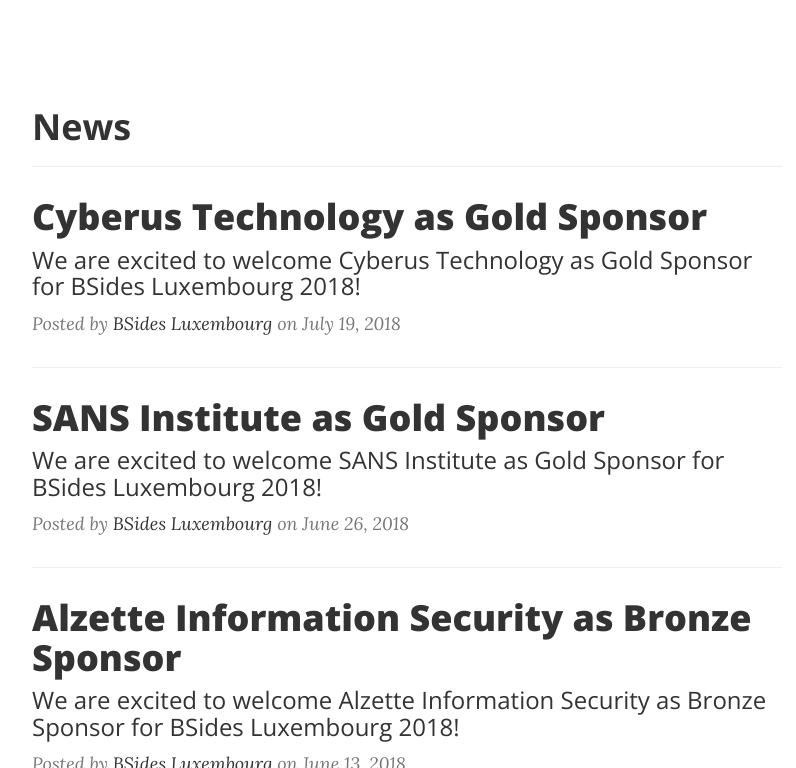
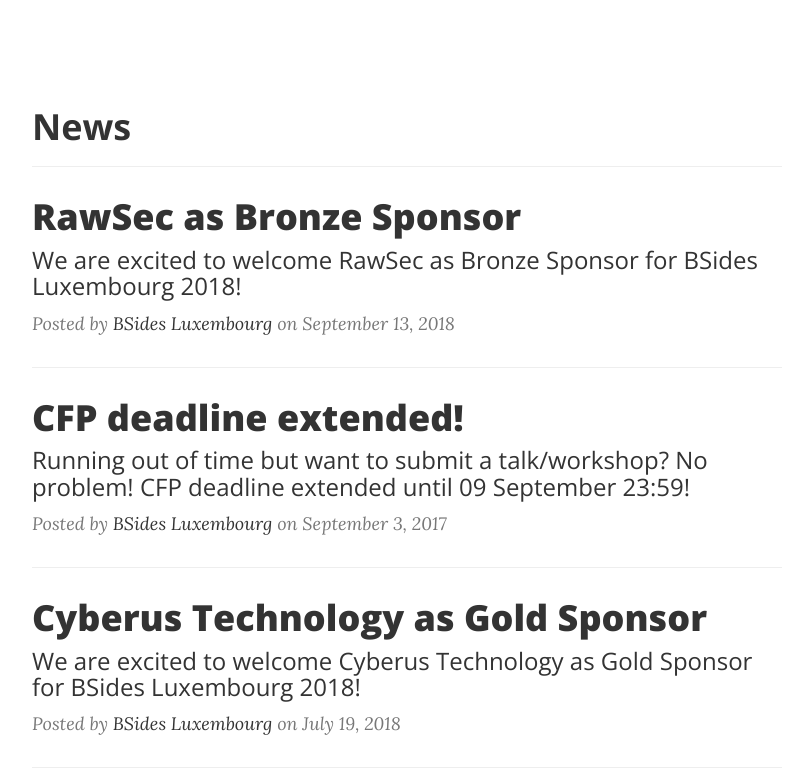
Before and after one commit to bsideslux/bsideslux.github.io, a plain HTML site: page 2018/index.html in a window 1280 px wide. Shown: the part 496-1264 px from the top of the page, without its empty margins (233-1029 px from the left). Drawn offline with nearby package versions, Linux system fonts and the light colour scheme.

Commit message:
RawSec added.
RawSec added as Bronze Sponsor.

```diff
--- a/2018/index.html
+++ b/2018/index.html
@@ -105,6 +105,34 @@
                 <h2 class="section-heading">News</h2>
 
                 <!-- Separating line --> <hr>
+
+                <div class="post-preview">
+                    <a href="sponsors.html">
+                        <h2 class="post-title">
+                            RawSec as Bronze Sponsor
+                        </h2>
+                        <h3 class="post-subtitle">
+                            We are excited to welcome RawSec as Bronze Sponsor for BSides Luxembourg 2018!
+                        </h3>
+                    </a>
+                    <p class="post-meta">Posted by <a href="#">BSides Luxembourg</a> on September 13, 2018</p>
+                </div>
+
+                <!-- Separating line --> <hr>
+
+                <div class="post-preview">
+                    <a href="cfp.html">
+                        <h2 class="post-title">
+                            CFP deadline extended!
+                        </h2>
+                        <h3 class="post-subtitle">
+                            Running out of time but want to submit a talk/workshop? No problem! CFP deadline extended until 09 September 23:59!
+                        </h3>
+                    </a>
+                    <p class="post-meta">Posted by <a href="#">BSides Luxembourg</a> on September 3, 2017</p>
+                </div>
+
+				<!-- Separating line --> <hr>
 
                 <div class="post-preview">
                     <a href="sponsors.html">
```
Also changed, not shown: 2018/sponsors.html (+6 -0 lines), 2018/img/sponsors/rawsec_logo.png (added).
